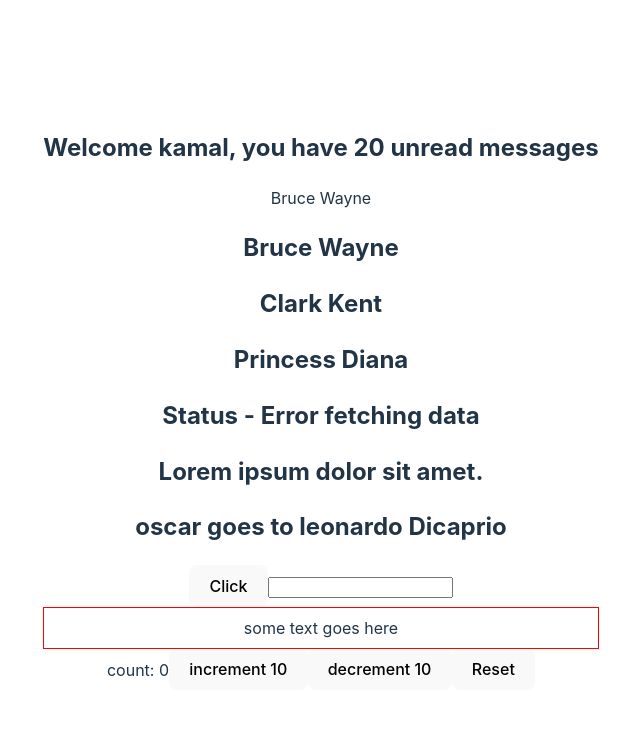
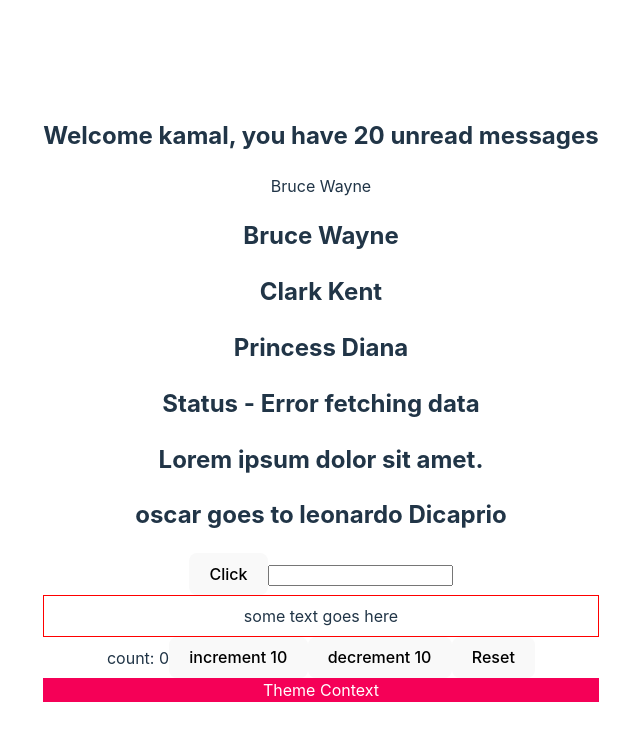
Before and after one commit to Meetkamal256/React-typescript, a React (Vite) app in the folder react-typescript-demo/: page / in a window 1280 px wide. Shown: the top 740 px of the page, without its empty margins (319-959 px from the left). Built offline with nearby package versions, Linux system fonts and the light colour scheme.

Commit message:
useContext api  with typescript

```diff
--- a/react-typescript-demo/src/App.tsx
+++ b/react-typescript-demo/src/App.tsx
@@ -9,6 +9,8 @@
 import { Input } from "./components/Input";
 import { Container } from "./components/Container";
 import { Counter } from "./components/state/Counter";
+import { ThemeContextProvider } from "./components/context/ThemeContext";
+import { Box } from "./components/context/Box";
 
 function App() {
   const PersonName = {
@@ -49,6 +51,9 @@
       <Input value="" handleChange={(event) => console.log(event)} />
       <Container styles={{ border: "1px solid red", padding: "8px" }} />
       <Counter />
+      <ThemeContextProvider>
+        <Box />
+      </ThemeContextProvider>
     </>
   );
 }
--- /dev/null
+++ b/react-typescript-demo/src/components/context/Box.tsx
@@ -0,0 +1,16 @@
+import { useContext } from "react";
+import { ThemeContext } from "./ThemeContext";
+
+export const Box = () => {
+  const theme = useContext(ThemeContext);
+  return (
+    <div
+      style={{
+        backgroundColor: theme.secondary.main,
+        color: theme.primary.text,
+      }}
+    >
+      Theme Context
+    </div>
+  );
+};
--- /dev/null
+++ b/react-typescript-demo/src/components/context/ThemeContext.tsx
@@ -0,0 +1,16 @@
+import { createContext } from "react";
+import { theme } from "./theme";
+
+type ThemeContextProviderProps = {
+  children: React.ReactNode;
+};
+
+export const ThemeContext = createContext(theme);
+
+export const ThemeContextProvider = ({
+  children,
+}: ThemeContextProviderProps) => {
+  return (
+    <ThemeContext.Provider value={theme}>{children}</ThemeContext.Provider>
+  );
+};
--- /dev/null
+++ b/react-typescript-demo/src/components/context/theme.ts
@@ -0,0 +1,11 @@
+export const theme = {
+  primary: {
+    main: "#3451b5",
+    text: "#fff",
+  },
+
+  secondary: {
+    main: "#f50057",
+    text: "#fff",
+  },
+};
```
Also changed, not shown: react-typescript-demo/src/components/state/Counter.tsx (line endings or trailing spaces).
